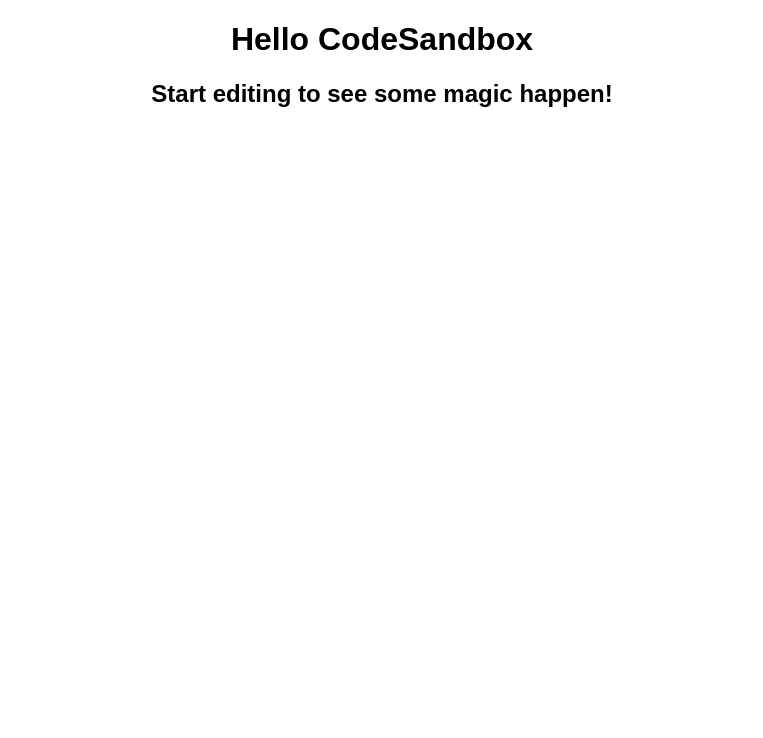
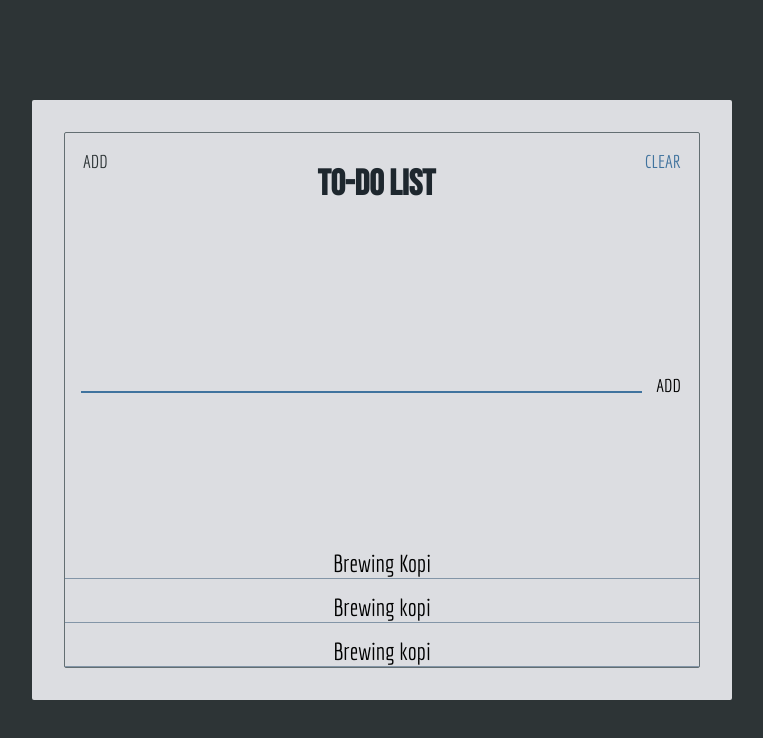
Before and after one commit to archyrei/react-todo-list, a React (Create React App) app: page / in a window 1280 px wide. Shown: the top 738 px of the page, without its empty margins (258-1021 px from the left). Built offline with nearby package versions, Linux system fonts and the light colour scheme.

Commit message:
migrasi html css ke react

```diff
--- a/public/index.html
+++ b/public/index.html
@@ -1,16 +1,22 @@
 <!DOCTYPE html>
 <html lang="en">
-
   <head>
-	<meta charset="utf-8">
-	<meta name="viewport" content="width=device-width, initial-scale=1, shrink-to-fit=no">
-	<meta name="theme-color" content="#000000">
+    <meta charset="utf-8" />
+    <meta
+      name="viewport"
+      content="width=device-width, initial-scale=1, shrink-to-fit=no"
+    />
+    <meta name="theme-color" content="#000000" />
     <!--
       manifest.json provides metadata used when your web app is added to the
       homescreen on Android. See https://developers.google.com/web/fundamentals/engage-and-retain/web-app-manifest/
     -->
-	<link rel="manifest" href="%PUBLIC_URL%/manifest.json">
-	<link rel="shortcut icon" href="%PUBLIC_URL%/favicon.ico">
+    <link
+      href="https://fonts.googleapis.com/css2?family=Bebas+Neue&family=Economica&display=swap"
+      rel="stylesheet"
+    />
+    <link rel="manifest" href="%PUBLIC_URL%/manifest.json" />
+    <link rel="shortcut icon" href="%PUBLIC_URL%/favicon.ico" />
     <!--
       Notice the use of %PUBLIC_URL% in the tags above.
       It will be replaced with the URL of the `public` folder during the build.
@@ -39,5 +45,4 @@
       To create a production bundle, use `npm run build` or `yarn build`.
     -->
   </body>
-
 </html>
--- a/src/App.js
+++ b/src/App.js
@@ -3,9 +3,31 @@
 
 export default function App() {
   return (
-    <div className="App">
-      <h1>Hello CodeSandbox</h1>
-      <h2>Start editing to see some magic happen!</h2>
+    <div className="container">
+      <div className="frame">
+        <section className="header">
+          <button className="header-btn dark">Add</button>
+          <h2 className="header-title">to-do list</h2>
+          <button className="header-btn another-blue">Clear</button>
+        </section>
+        <section className="add">
+          <form className="add-form">
+            <input type="text" className="add-input dark" />
+            <button className="add-btn">Add</button>
+          </form>
+        </section>
+        <section className="list-todo">
+          <div className="todo">
+            <span className="todo-text">Brewing Kopi</span>
+          </div>
+          <div className="todo">
+            <span className="todo-text">Brewing kopi</span>
+          </div>
+          <div className="todo">
+            <span className="todo-text">Brewing kopi</span>
+          </div>
+        </section>
+      </div>
     </div>
   );
 }
--- a/src/styles.css
+++ b/src/styles.css
@@ -1,4 +1,154 @@
-.App {
-  font-family: sans-serif;
+* {
+  box-sizing: border-box;
+}
+
+:root {
+  --another-blue: #40739e;
+  --black-pearl: #1e272e;
+  --storm: #8395a7;
+  --dark: #2d3436;
+  --grey: #636e72;
+}
+
+.another-blue {
+  color: var(--another-blue);
+}
+
+.black-pearl {
+  color: var(--black-pearl);
+}
+
+.dark {
+  color: var(--dark);
+}
+
+.grey {
+  color: var(--grey);
+}
+
+.storm {
+  color: var(--storm);
+}
+
+html {
+  font-size: 10px;
+}
+
+body {
+  display: flex;
+  justify-content: center;
+  align-content: center;
+  align-items: center;
+
+  background-color: var(--dark);
+  height: 100vh;
+}
+
+body,
+html {
+  margin: 0;
+  padding: 0;
+  font-family: "Courier New", Courier, monospace;
+}
+
+.container {
+  height: 600px;
+  width: 700px;
+  background-color: #dcdde1;
+  border-radius: 2px;
+  padding: 32px;
+}
+
+.frame {
+  border: 1px solid var(--grey);
+  border-radius: 2px;
+  height: 100%;
+  display: flex;
+  flex-direction: column;
+  justify-content: space-between;
+}
+
+.header {
+  display: flex;
+  align-items: flex-start;
+}
+
+.header-title {
+  flex: 1;
   text-align: center;
+  font-size: 3.6rem;
+  font-family: "Bebas Neue", cursive;
+  text-transform: lowercase;
+  color: var(--black-pearl);
 }
+
+.header-btn {
+  font-size: 1.8rem;
+  font-family: "Economica", sans-serif;
+  text-transform: uppercase;
+  padding: 18px;
+  background: unset;
+  border: unset;
+  outline: unset;
+}
+
+.header-btn:active {
+  text-shadow: 1px 1px 1px var(--black-pearl);
+}
+
+.add {
+  padding: 16px;
+}
+
+.add-form {
+  display: flex;
+  align-items: flex-start;
+}
+
+.add-input {
+  border: unset;
+  background: unset;
+  outline: unset;
+  padding: 0 64px;
+  border-bottom: 2px solid var(--another-blue);
+  font-family: "Economica", sans-serif;
+  font-size: 1.6rem;
+  text-transform: lowercase;
+  flex: 1;
+}
+
+.add-btn {
+  border: unset;
+  background: unset;
+  padding: 2px;
+  padding-left: 14px;
+  font-family: "Economica", sans-serif;
+  font-size: 1.8rem;
+  text-transform: uppercase;
+}
+
+.add-btn:active {
+  text-shadow: 1px 1px 1px var(--black-pearl);
+}
+
+.list-todo {
+  display: flex;
+  flex-direction: column;
+}
+
+.todo {
+  position: relative;
+  flex: 1 0 auto;
+  text-align: center;
+  min-height: 30px;
+  margin: 14px 0px 0px;
+  font-family: "Economica", sans-serif;
+  font-size: 24px;
+  border-bottom: 1px solid var(--storm);
+}
+
+.todo-text {
+  position: absolute;
+  left: 50%;
+  transform: translate(-50%);
+}
```
Also changed, not shown: package.json (+9 -4 lines). Lines whose indentation alone changed are shown as unchanged.
